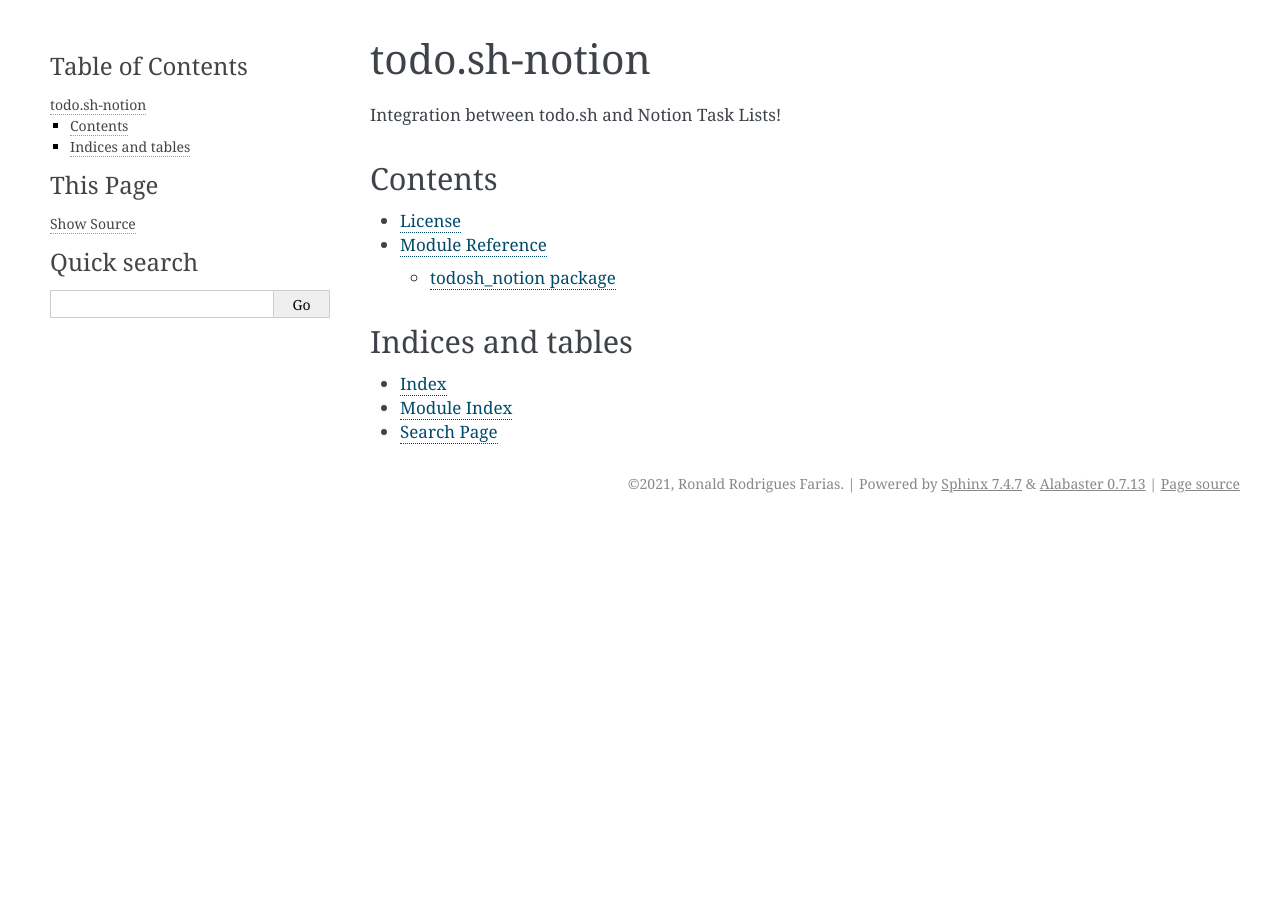
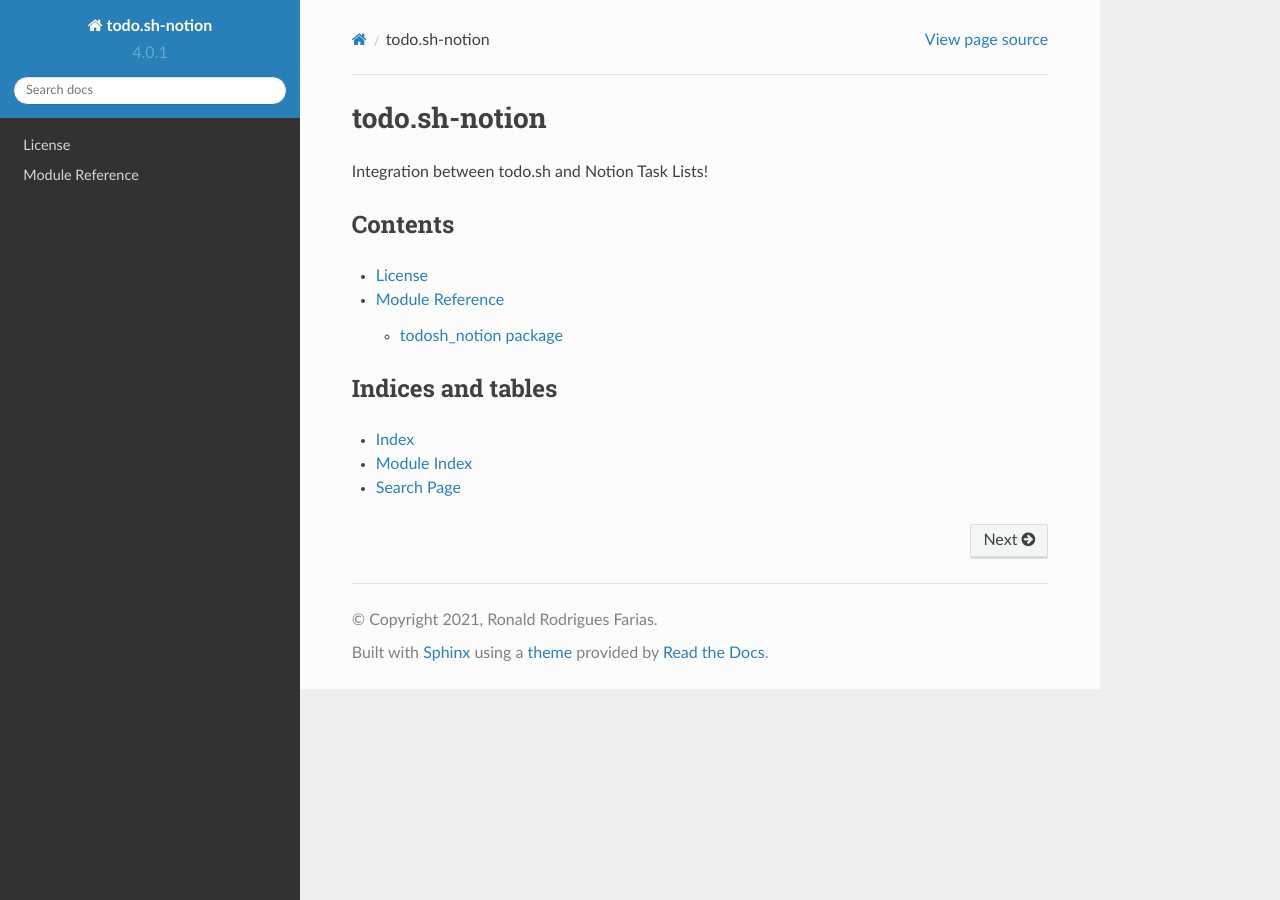
Before and after one commit to Ronald-TR/todo.sh-notion, a Sphinx documentation site: the page built from docs/index.md, in a window 1280 px wide. Built offline with Sphinx 7.4.7 and the Read the Docs theme 2.0.0, drawn with Linux system fonts in a browser that asks for light colours.

Commit message:
feat: rtd theme for docs

```diff
--- a/docs/conf.py
+++ b/docs/conf.py
@@ -11,6 +11,7 @@
 import sys
 import inspect
 import shutil
+import sphinx_rtd_theme
 
 # -- Path setup --------------------------------------------------------------
 
@@ -78,6 +79,7 @@
     "sphinx.ext.ifconfig",
     "sphinx.ext.mathjax",
     "sphinx.ext.napoleon",
+    "sphinx_rtd_theme",
 ]
 
 # Add any paths that contain templates here, relative to this directory.
@@ -168,7 +170,7 @@
 
 # The theme to use for HTML and HTML Help pages.  See the documentation for
 # a list of builtin themes.
-html_theme = "alabaster"
+html_theme = "sphinx_rtd_theme"
 
 # Theme options are theme-specific and customize the look and feel of a theme
 # further.  For a list of options available for each theme, see the
--- a/docs/requirements.txt
+++ b/docs/requirements.txt
@@ -5,3 +5,4 @@
 notion==0.0.28
 recommonmark
 sphinx>=3.2.1
+sphinx-rtd-theme
```
Also changed, not shown: 1 other file.
